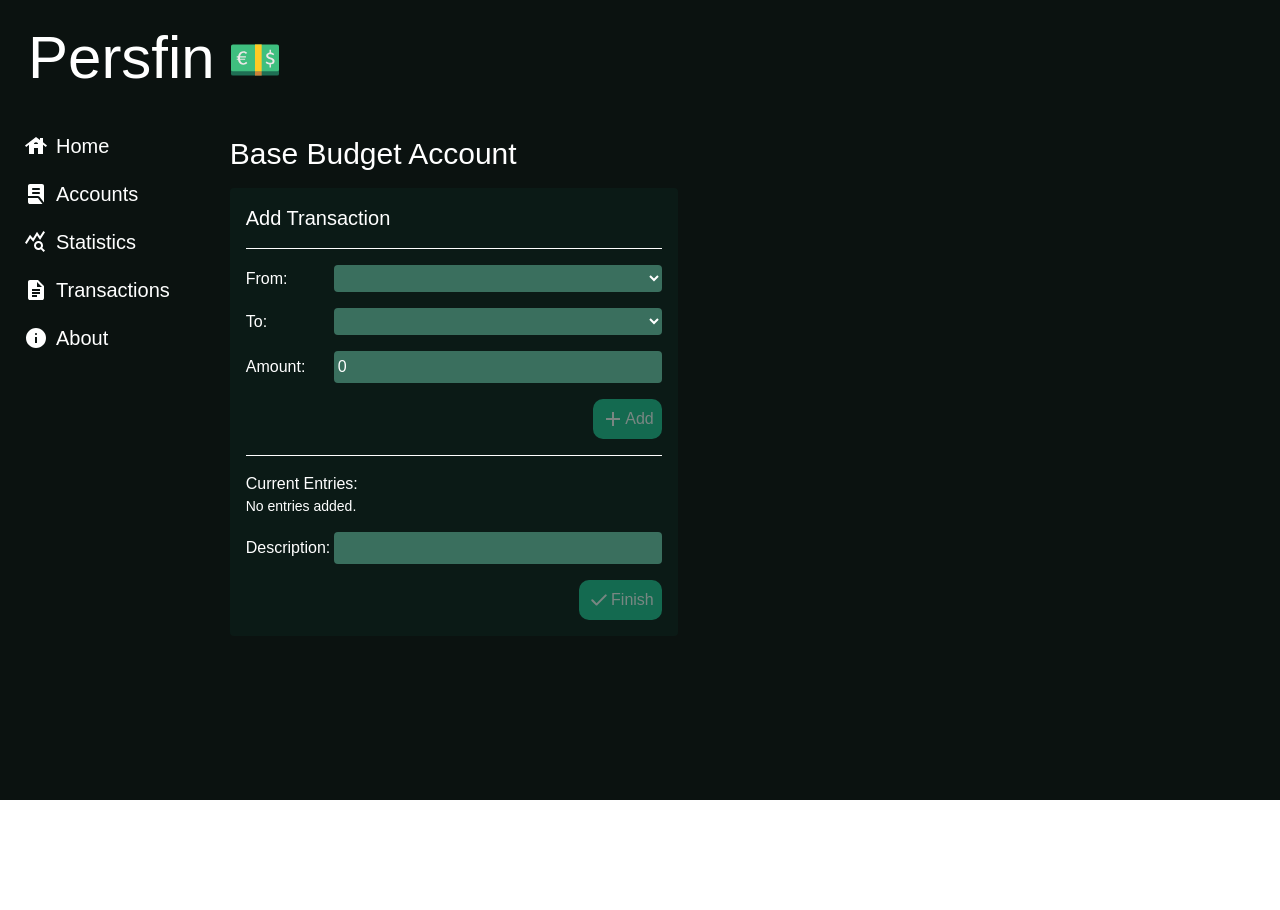
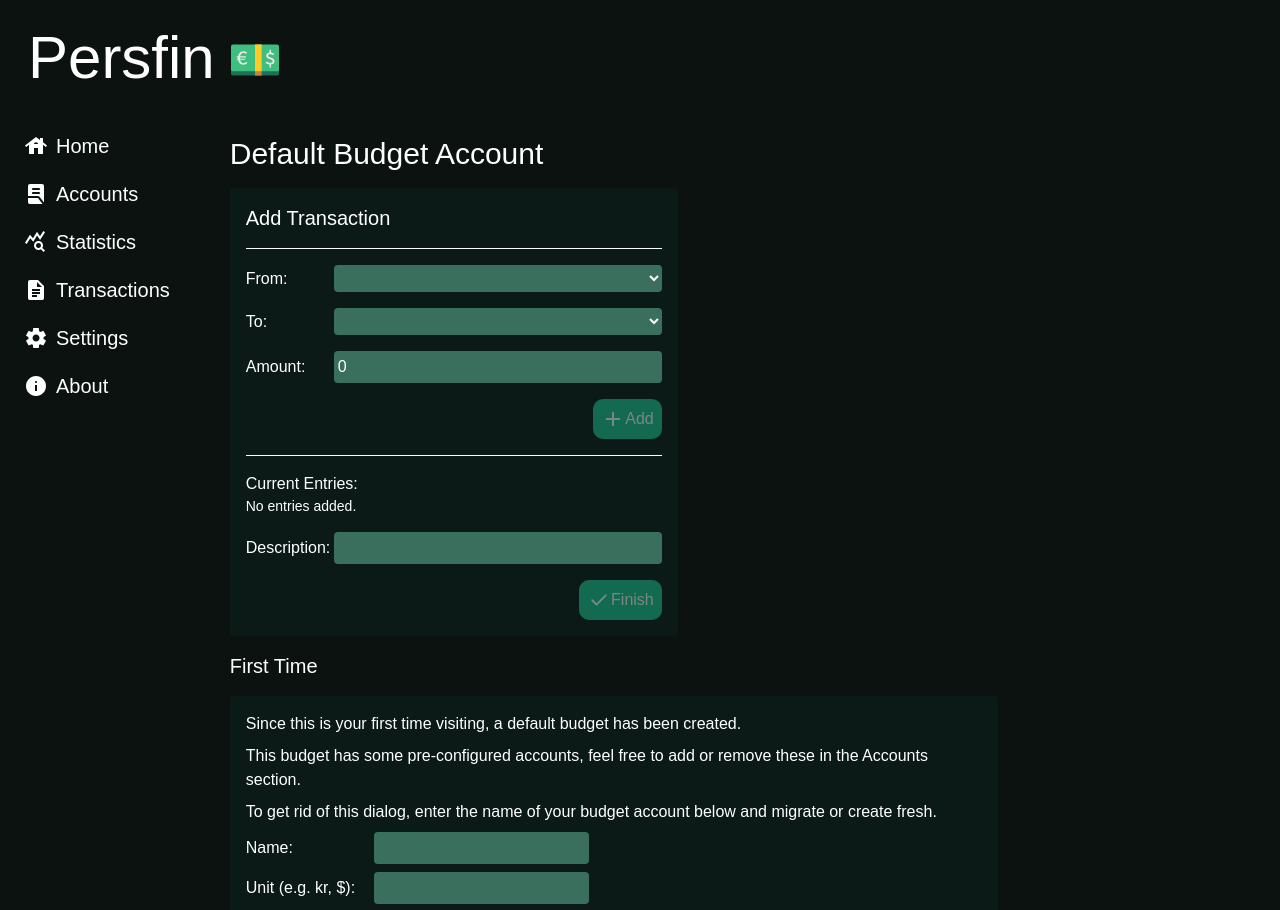
Before and after one commit to joacand/persfin, a Next.js app: page / in a window 1280 px wide. Shown: the top 910 px of the page. Before the commit the page ends 800 px from the top, so only its background shows below. Built offline with nearby package versions, Linux system fonts and the light colour scheme.

Commit message:
Add settings and some notes

```diff
--- a/app/Components/Budget.tsx
+++ b/app/Components/Budget.tsx
@@ -1,10 +1,11 @@
 "use client";
 
 import { useEffect, useState } from "react";
-import { Entry } from "../Models/account";
+import { Entry, UserBudget } from "../Models/account";
 import { LoadBudgetAccount } from "../Services/storageService";
 import PrimaryButton from "./PrimaryButton";
 import { useBudget } from "./BudgetProvider";
+import Link from "next/link";
 
 export default function BudgetView() {
     const { userBudget, dispatch } = useBudget();
@@ -14,6 +15,8 @@ export default function BudgetView() {
     const [toAccountIndex, setToAccountIndex] = useState<number | "">("");
     const [amount, setAmount] = useState<number>(0);
     const [description, setDescription] = useState<string>("");
+    const [newAccountName, setNewAccountName] = useState<string>("");
+    const [newAccountUnit, setNewAccountUnit] = useState<string>("");
 
     useEffect(() => {
         LoadBudgetAccount().then(budget => {
@@ -55,6 +58,32 @@ export default function BudgetView() {
 
         setEntries([]);
         clearInputs();
+    }
+
+    function migrateBudget() {
+        const newBudget: UserBudget = {
+            name: newAccountName,
+            accounts: userBudget?.accounts || [],
+            unit: newAccountUnit,
+            isDefault: false,
+            transactions: userBudget?.transactions || []
+        };
+        dispatch({
+            type: "INIT", budgetAccount: newBudget
+        });
+    }
+
+    function createBudget() {
+        const newBudget: UserBudget = {
+            name: newAccountName,
+            accounts: [],
+            unit: newAccountUnit,
+            isDefault: false,
+            transactions: []
+        };
+        dispatch({
+            type: "INIT", budgetAccount: newBudget
+        });
     }
 
     function clearInputs() {
@@ -155,6 +184,35 @@ export default function BudgetView() {
                     </PrimaryButton>
                 </div>
             </div>
+            {userBudget.isDefault &&
+                <div className="flex flex-col gap-4">
+                    <h2 className="text-xl">First Time</h2>
+                    <div className="bg-[#0B1A16] rounded p-4 max-w-3xl flex flex-col items-start gap-2">
+                        <p>Since this is your first time visiting, a default budget has been created.</p>
+                        <p>This budget has some pre-configured accounts, feel free to add or remove these in the <Link href={"/accounts"}>Accounts</Link> section.</p>
+                        <p>To get rid of this dialog, enter the name of your budget account below and migrate or create fresh.</p>
+
+                        <div className="grid grid-cols-[120px_1fr] items-center gap-2">
+                            <label>Name:</label>
+                            <input
+                                className="bg-[#3A6F5E] p-1 rounded"
+                                type="text"
+                                onChange={e => setNewAccountName(e.target.value)} />
+                        </div>
+                        <div className="grid grid-cols-[120px_1fr] items-center gap-2">
+                            <label>Unit (e.g. kr, $):</label>
+                            <input
+                                className="bg-[#3A6F5E] p-1 rounded"
+                                type="text"
+                                onChange={e => setNewAccountUnit(e.target.value)} />
+                        </div>
+                        <div className="flex flex-row gap-2">
+                            <PrimaryButton disabled={!newAccountName || !newAccountUnit} onClick={migrateBudget}>Migrate</PrimaryButton>
+                            <PrimaryButton disabled={!newAccountName || !newAccountUnit} onClick={createBudget}>Create fresh</PrimaryButton>
+                        </div>
+                    </div>
+                </div>
+            }
         </div>
     );
 }
--- a/app/Components/Navigation.tsx
+++ b/app/Components/Navigation.tsx
@@ -20,6 +20,8 @@ export default function Navigation() {
                 <li><NavEntry href="/transactions">
                     <svg xmlns="http://www.w3.org/2000/svg" width="24" height="24" viewBox="0 0 24 24"><path fill="currentColor" d="M8 13h8v-2H8zm0 3h8v-2H8zm0 3h5v-2H8zm-2 3q-.825 0-1.412-.587T4 20V4q0-.825.588-1.412T6 2h8l6 6v12q0 .825-.587 1.413T18 22zm7-13h5l-5-5z" /></svg>
                     Transactions</NavEntry></li>
+                <li><NavEntry href="/settings">
+                    <svg xmlns="http://www.w3.org/2000/svg" width="24" height="24" viewBox="0 0 24 24"><path fill="currentColor" d="m9.25 22l-.4-3.2q-.325-.125-.612-.3t-.563-.375L4.7 19.375l-2.75-4.75l2.575-1.95Q4.5 12.5 4.5 12.338v-.675q0-.163.025-.338L1.95 9.375l2.75-4.75l2.975 1.25q.275-.2.575-.375t.6-.3l.4-3.2h5.5l.4 3.2q.325.125.613.3t.562.375l2.975-1.25l2.75 4.75l-2.575 1.95q.025.175.025.338v.674q0 .163-.05.338l2.575 1.95l-2.75 4.75l-2.95-1.25q-.275.2-.575.375t-.6.3l-.4 3.2zm2.8-6.5q1.45 0 2.475-1.025T15.55 12t-1.025-2.475T12.05 8.5q-1.475 0-2.488 1.025T8.55 12t1.013 2.475T12.05 15.5" /></svg>                    Settings</NavEntry></li>
                 <li><NavEntry href="/about">
                     <svg xmlns="http://www.w3.org/2000/svg" width="24" height="24" viewBox="0 0 24 24"><path fill="currentColor" d="M11 17h2v-6h-2zm1-8q.425 0 .713-.288T13 8t-.288-.712T12 7t-.712.288T11 8t.288.713T12 9m0 13q-2.075 0-3.9-.788t-3.175-2.137T2.788 15.9T2 12t.788-3.9t2.137-3.175T8.1 2.788T12 2t3.9.788t3.175 2.137T21.213 8.1T22 12t-.788 3.9t-2.137 3.175t-3.175 2.138T12 22" /></svg>
                     About</NavEntry></li>
--- a/app/Models/account.ts
+++ b/app/Models/account.ts
@@ -2,6 +2,7 @@ export type UserBudget = {
     name: string;
     accounts: Account[];
     unit: string;
+    isDefault: boolean;
 
     // List of all transactions made. A transaction is validated before accepted.
     // Views can be built from this to list account values and A=E+L.
--- a/app/Services/storageService.ts
+++ b/app/Services/storageService.ts
@@ -25,14 +25,17 @@ export async function SaveBudgetAccount(budget: UserBudget): Promise<void> {
 export function DefaultBudgetAccount(): UserBudget {
     const defaultBudget =
         {
-            name: "Base Budget Account",
+            name: "Default Budget Account",
             accounts: [
-                { name: "Initial equity", description: "Initial Equity Account", type: { type: "Equity" }, id: crypto.randomUUID() },
+                { name: "Initial Equity", description: "Initial Equity Account", type: { type: "Equity" }, id: crypto.randomUUID() },
                 { name: "Bank Savings", description: "Bank Savings Account", type: { type: "Asset" }, id: crypto.randomUUID() },
+                { name: "Investments", description: "Investment Account", type: { type: "Asset" }, id: crypto.randomUUID() },
+                { name: "Credit Card Account", description: "Credit Card Account", type: { type: "Liability" }, id: crypto.randomUUID() },
                 { name: "Loans", description: "Loan Account", type: { type: "Liability" }, id: crypto.randomUUID() },
                 { name: "Income", description: "Income Revenue Account", type: { type: "Revenue" }, id: crypto.randomUUID() },
                 { name: "Expense", description: "Default Expense Account", type: { type: "Expense" }, id: crypto.randomUUID() }
             ],
+            isDefault: true,
             unit: "kr",
             transactions: []
         } as UserBudget;
--- a/app/accounts/page.tsx
+++ b/app/accounts/page.tsx
@@ -67,6 +67,7 @@ export default function Accounts() {
                     ))}
                 </div>
             </div>
+            <div className="flex flex-row gap-2">
                 <div className="flex flex-col flex-wrap items-start gap-4 bg-[#0B1A16] rounded p-4">
                     <div className="grid grid-cols-[120px_1fr] items-center gap-2">
                         <label>Account type:</label>
@@ -108,6 +109,22 @@ export default function Accounts() {
                         Add
                     </PrimaryButton>
                 </div>
+                <div className="flex flex-col flex-wrap gap-4 bg-[#0B1A16] rounded p-4">
+                    <p>Keep in mind to use the correct <strong>account type</strong> for your account. Here are some examples:</p>
+                    <ul>
+                        <li><strong>Asset:</strong> Cash, Bank Account, Inventory</li>
+                        <li><strong>Liability:</strong> Loans, Credit Card</li>
+                        <li><strong>Equity:</strong> Initial Equity, Retained Earnings</li>
+                        <li><strong>Revenue:</strong> Sales, Income (paycheck)</li>
+                        <li><strong>Expense:</strong> Rent, Utilities </li>
+                    </ul>
+                    <p>
+                        Investments such as a house, vehicle, or stocks are typically recorded as assets.
+                        Changes in value may be tracked over time, but gains or losses are usually only
+                        realized when the asset is sold.
+                    </p>
+                </div>
+            </div>
         </div>
     );
 }
--- /dev/null
+++ b/app/settings/page.tsx
@@ -0,0 +1,63 @@
+"use client";
+
+import PrimaryButton from "../Components/PrimaryButton";
+import { useBudget } from "../Components/BudgetProvider";
+import { useEffect, useState } from "react";
+import { UserBudget } from "../Models/account";
+
+export default function Settings() {
+    const { userBudget, dispatch } = useBudget();
+
+    const [newAccountName, setNewAccountName] = useState<string>("");
+    const [newAccountUnit, setNewAccountUnit] = useState<string>("");
+
+    useEffect(() => {
+        if (userBudget) {
+            // eslint-disable-next-line react-hooks/set-state-in-effect
+            setNewAccountUnit(userBudget.unit);
+            setNewAccountName(userBudget.name);
+        }
+    }, [userBudget])
+
+    if (!userBudget) {
+        return <p>Loading...</p>;
+    }
+
+    function save() {
+        if (!userBudget) return;
+        const updatedBudget: UserBudget = {
+            ...userBudget,
+            name: newAccountName,
+            unit: newAccountUnit,
+            isDefault: false
+        };
+        dispatch({ type: "INIT", budgetAccount: updatedBudget });
+    }
+
+    return (
+        <div className="flex gap-4 flex-col">
+            <h2 className="text-3xl">Settings</h2>
+            <div className="flex gap-4 flex-col items-start bg-[#0B1A16] rounded p-4 max-w-md">
+                <div className="grid grid-cols-[120px_1fr] items-center gap-2">
+                    <label>Name:</label>
+                    <input
+                        className="bg-[#3A6F5E] p-1 rounded"
+                        type="text"
+                        value={newAccountName}
+                        onChange={e => setNewAccountName(e.target.value)} />
+                </div>
+                <div className="grid grid-cols-[120px_1fr] items-center gap-2">
+                    <label>Unit (e.g. kr, $):</label>
+                    <input
+                        className="bg-[#3A6F5E] p-1 rounded"
+                        type="text"
+                        value={newAccountUnit}
+                        onChange={e => setNewAccountUnit(e.target.value)} />
+                </div>
+                <div className="flex flex-row gap-2">
+                    <PrimaryButton disabled={!newAccountName || !newAccountUnit} onClick={save}>Save</PrimaryButton>
+                </div>
+            </div>
+        </div>
+    );
+}
```
Lines whose indentation alone changed are shown as unchanged.
